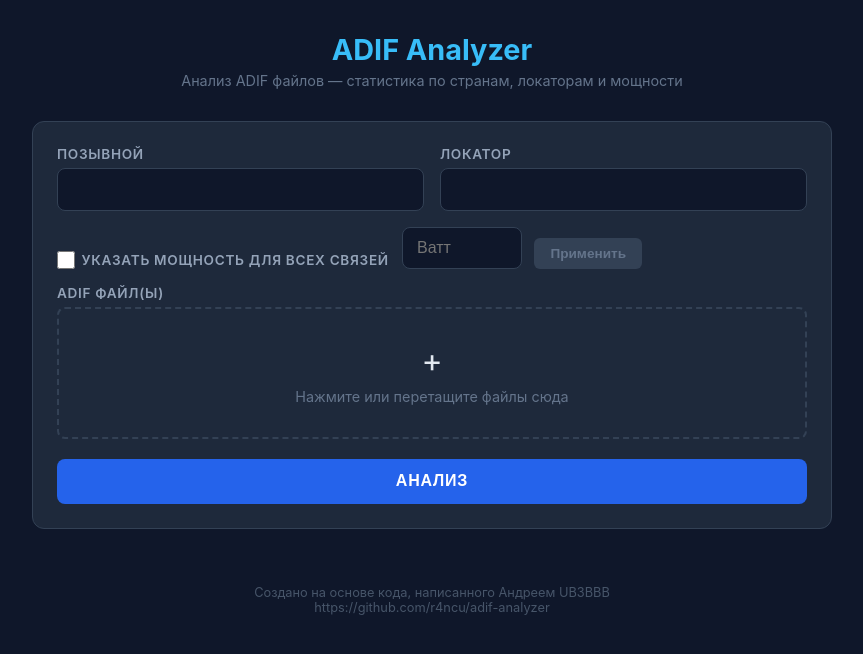
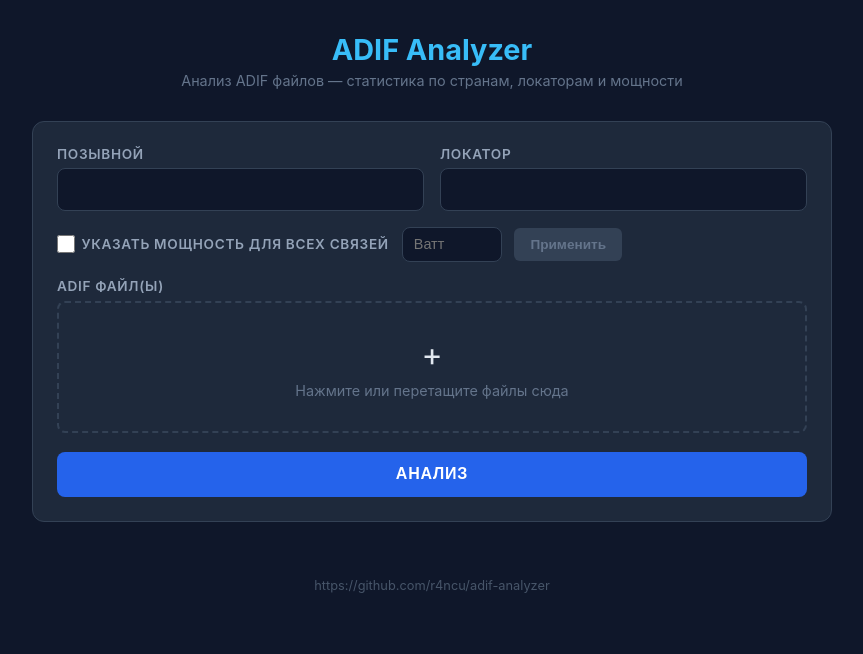
Before and after one commit to r4ncu/adif-analyzer, a Flask app: page / in a window 1280 px wide. Shown: the top 654 px of the page, without its empty margins (208-1071 px from the left). Run offline with Flask 3, Linux system fonts and the light colour scheme.

Commit message:
Fix auto-locator, align power row, remove footer text
- Cache pyhamtools lookup library at startup (fixes slow/failed locator)
- Align checkbox, input and button in power row
- Remove 'Создано на основе кода...' footer, keep GitHub link

```diff
--- a/app.py
+++ b/app.py
@@ -15,6 +15,14 @@ os.makedirs(UPLOAD_DIR, exist_ok=True)
 
 jobs = {}
 jobs_lock = threading.Lock()
+
+cic = None
+try:
+    from pyhamtools import LookupLib, Callinfo, locator as loc_mod
+    lib = LookupLib(lookuptype="countryfile")
+    cic = Callinfo(lib)
+except Exception:
+    pass
 
 
 def run_analysis(job_id, file_list, locator, output_file, power_override):
@@ -39,10 +47,10 @@ def get_locator():
     if not call:
         return jsonify({'error': 'Укажите позывной'}), 400
 
+    if not cic:
+        return jsonify({'error': 'База данных недоступна'}), 503
+
     try:
-        from pyhamtools import LookupLib, Callinfo, locator as loc_mod
-        lib = LookupLib(lookuptype="countryfile")
-        cic = Callinfo(lib)
         pos = cic.get_lat_long(call)
         if pos and 'latitude' in pos and 'longitude' in pos:
             loc = loc_mod.latlong_to_locator(pos["latitude"], pos["longitude"])
--- a/templates/index.html
+++ b/templates/index.html
@@ -161,12 +161,12 @@
         .power-table { width: 100%; margin-top: 1rem; font-size: 0.85rem; }
         .power-table td { padding: 0.3rem 0.5rem; border-bottom: 1px solid #1e293b; }
         .power-table td:first-child { color: #94a3b8; white-space: nowrap; }
-        .power-row { display: flex; align-items: flex-end; gap: 0.8rem; margin-bottom: 1rem; }
+        .power-row { display: flex; align-items: center; gap: 0.8rem; margin-bottom: 1rem; }
         .power-row label { margin-bottom: 0; white-space: nowrap; display: flex; align-items: center; gap: 0.4rem; cursor: pointer; }
-        .power-row input[type="text"] { width: 120px; flex: none; }
+        .power-row input[type="text"] { width: 100px; padding: 0.55rem 0.7rem; font-size: 0.9rem; }
         .power-row input[type="checkbox"] { width: 18px; height: 18px; accent-color: #2563eb; cursor: pointer; }
         .btn-apply {
-            padding: 0.5rem 1rem;
+            padding: 0.55rem 1rem;
             border: none;
             border-radius: 6px;
             background: #2563eb;
@@ -358,8 +358,6 @@
         });
     </script>
     <footer style="text-align:center; padding:2rem 0 0; color:#475569; font-size:0.8rem;">
-        Создано на основе кода, написанного Андреем UB3BBB
-        <br>
         <a href="https://github.com/r4ncu/adif-analyzer" style="color:#475569; text-decoration:none;">https://github.com/r4ncu/adif-analyzer</a>
     </footer>
 </body>
```
